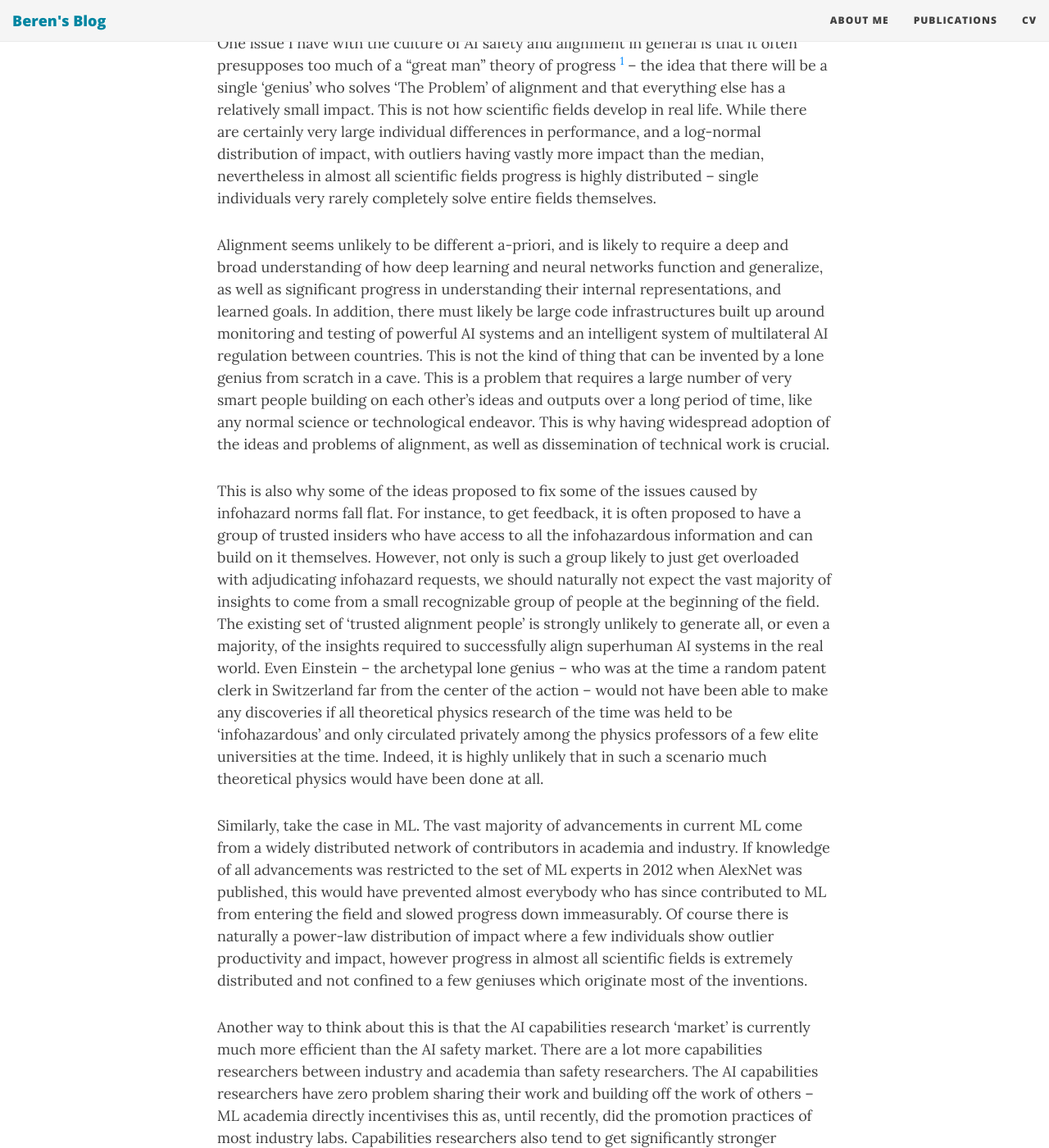
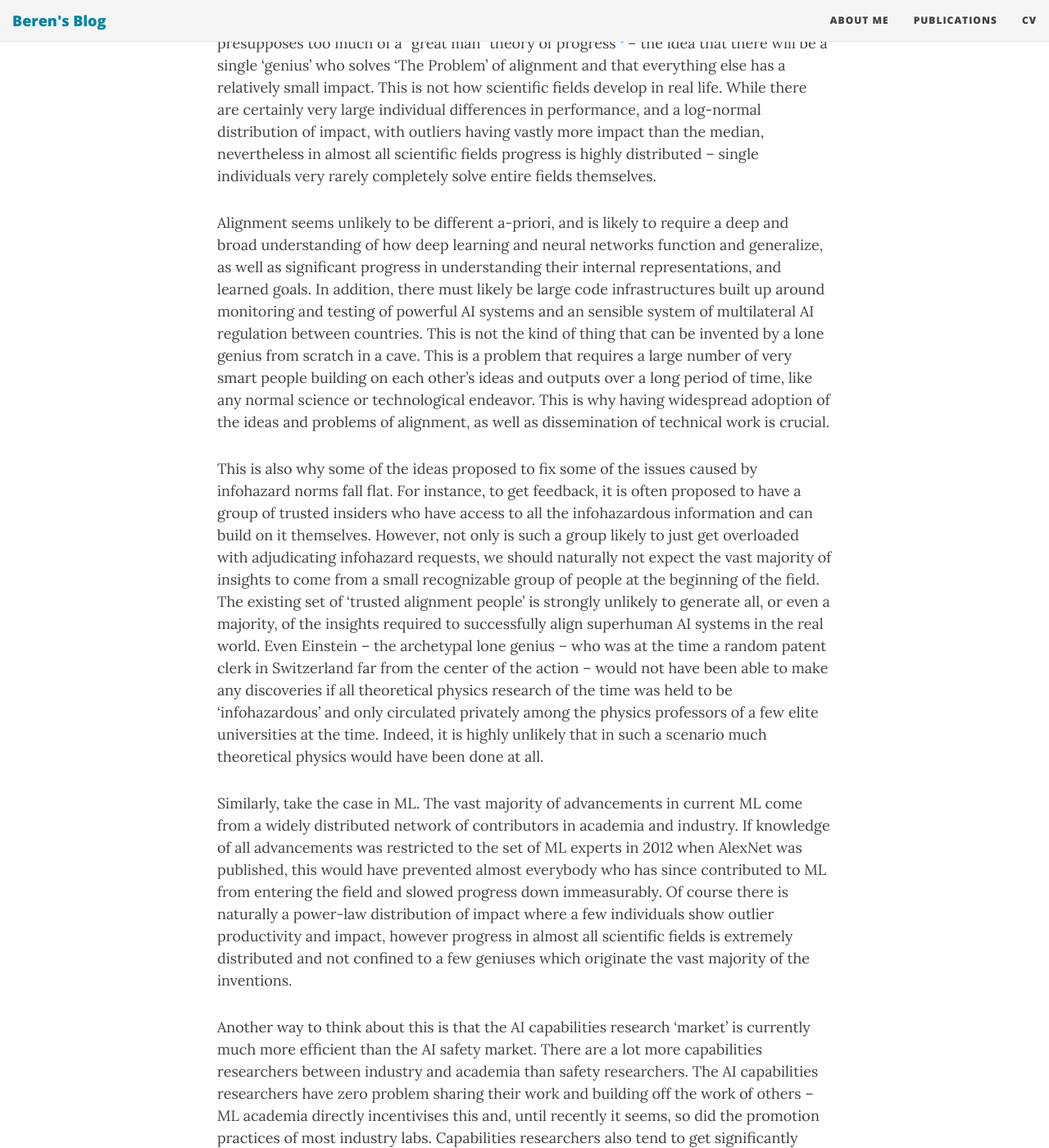
Before and after one commit to BerenMillidge/BerenMillidge.github.io, a Jekyll site: the page built from _posts/2023-08-09-Strong-Infohazard-Norms-Lead-To-Predictable-Failure-Modes.md, in a window 1280 px wide and 1400 px high, scrolled down 3114 px. Shown: the whole window at 82% size. Built offline with Jekyll 4.4.1, drawn with Linux system fonts in a browser that asks for light colours; nearby versions of some CDN libraries; some of the changed text lies outside the part shown.

Commit message:
minor grammar fixes

```diff
--- a/_posts/2023-08-09-Strong-Infohazard-Norms-Lead-To-Predictable-Failure-Modes.md
+++ b/_posts/2023-08-09-Strong-Infohazard-Norms-Lead-To-Predictable-Failure-Modes.md
@@ -17,7 +17,7 @@
 
 Perhaps the most obvious point. Not sharing some research or idea because it is infohazardous means people cannot give feedback on it and highlight either that it is already known and has been tried and experimented with, or that it is obviously wrong for some reason that a critical outsider can see. Nobody will ever be able to see that the emperor has no clothes if it is too 'infohazardous' for the emperor ever to leave the palace in the first place.
 
-Keeping things secret prevents this and leads to poor epistemics since people get much less feedback on their ideas and so cannot learn as easily what are good ideas and what are not. An additional issue in practice is that it is often difficult to tell if a given potentially infohazardous idea will work empirically. The history of machine learning is littered with people with clever ideas that do not work in practice or do not scale. People in the alignment community often do not have the desire nor often the capability to actually implement and test these potentially infohazardous ideas and also, pragmatically, it can often just be fiddly and annoying, as well as take up a lot of time and effort to set up actually rigorous experiments to test if your infohazardous idea actually works in practice. Not testing your infohazardous ideas means that you never get any kind of feedback on whether or not they are true (and so actually infohazardous) and prevents learning.
+Keeping things secret prevents this and leads to poor epistemics since people get much less feedback on their ideas and so cannot learn as easily what are good ideas and what are not. An additional issue in practice is that it is often difficult to tell if a given potentially infohazardous idea will work empirically. The history of machine learning is littered with people with clever ideas that do not work in practice or do not scale. People in the alignment community often do not have the desire nor the capability to actually implement and test these potentially infohazardous ideas and also, pragmatically, it can often just be fiddly and annoying, as well as take up a lot of time and effort to set up  rigorous experiments to test if your infohazardous idea actually works in practice. Not testing your infohazardous ideas means that you never get any kind of feedback on whether or not they are true (and so actually infohazardous) and prevents learning.
 
 **Thinking your work is infohazardous leads to overrating novelty or power of your work**
 
@@ -35,13 +35,13 @@
 
 One issue I have with the culture of AI safety and alignment in general is that it often presupposes too much of a "great man" theory of progress [^1] -- the idea that there will be a single 'genius' who solves 'The Problem' of alignment and that everything else has a relatively small impact. This is not how scientific fields develop in real life. While there are certainly very large individual differences in performance, and a log-normal distribution of impact, with outliers having vastly more impact than the median, nevertheless in almost all scientific fields progress is highly distributed -- single individuals very rarely completely solve entire fields themselves.
 
-Alignment seems unlikely to be different a-priori, and is likely to require a deep and broad understanding of how deep learning and neural networks function and generalize, as well as significant progress in understanding their internal representations, and learned goals. In addition, there must likely be large code infrastructures built up around monitoring and testing of powerful AI systems and an intelligent system of multilateral AI regulation between countries. This is not the kind of thing that can be invented by a lone genius from scratch in a cave. This is a problem that requires a large number of very smart people building on each other's ideas and outputs over a long period of time, like any normal science or technological endeavor. This is why having widespread adoption of the ideas and problems of alignment, as well as dissemination of technical work is crucial.
+Alignment seems unlikely to be different a-priori, and is likely to require a deep and broad understanding of how deep learning and neural networks function and generalize, as well as significant progress in understanding their internal representations, and learned goals. In addition, there must likely be large code infrastructures built up around monitoring and testing of powerful AI systems and an sensible system of multilateral AI regulation between countries. This is not the kind of thing that can be invented by a lone genius from scratch in a cave. This is a problem that requires a large number of very smart people building on each other's ideas and outputs over a long period of time, like any normal science or technological endeavor. This is why having widespread adoption of the ideas and problems of alignment, as well as dissemination of technical work is crucial.
 
 This is also why some of the ideas proposed to fix some of the issues caused by infohazard norms fall flat. For instance, to get feedback, it is often proposed to have a group of trusted insiders who have access to all the infohazardous information and can build on it themselves. However, not only is such a group likely to just get overloaded with adjudicating infohazard requests, we should naturally not expect the vast majority of insights to come from a small recognizable group of people at the beginning of the field. The existing set of 'trusted alignment people' is strongly unlikely to generate all, or even a majority, of the insights required to successfully align superhuman AI systems in the real world. Even Einstein -- the archetypal lone genius -- who was at the time a random patent clerk in Switzerland far from the center of the action -- would not have been able to make any discoveries if all theoretical physics research of the time was held to be 'infohazardous' and only circulated privately among the physics professors of a few elite universities at the time. Indeed, it is highly unlikely that in such a scenario much theoretical physics would have been done at all.
 
-Similarly, take the case in ML. The vast majority of advancements in current ML come from a widely distributed network of contributors in academia and industry. If knowledge of all advancements was restricted to the set of ML experts in 2012 when AlexNet was published, this would have prevented almost everybody who has since contributed to ML from entering the field and slowed progress down immeasurably. Of course there is naturally a power-law distribution of impact where a few individuals show outlier productivity and impact, however progress in almost all scientific fields is extremely distributed and not confined to a few geniuses which originate most of the inventions.
+Similarly, take the case in ML. The vast majority of advancements in current ML come from a widely distributed network of contributors in academia and industry. If knowledge of all advancements was restricted to the set of ML experts in 2012 when AlexNet was published, this would have prevented almost everybody who has since contributed to ML from entering the field and slowed progress down immeasurably. Of course there is naturally a power-law distribution of impact where a few individuals show outlier productivity and impact, however progress in almost all scientific fields is extremely distributed and not confined to a few geniuses which originate the vast majority of the inventions.
 
-Another way to think about this is that the AI capabilities research 'market' is currently much more efficient than the AI safety market. There are a lot more capabilities researchers between industry and academia than safety researchers. The AI capabilities researchers have zero problem sharing their work and building off the work of others -- ML academia directly incentivises this as, until recently, did the promotion practices of most industry labs. Capabilities researchers also tend to get significantly stronger empirical feedback loops than a lot of alignment research and, generally, better mentorship and experience in actually conducting science. This naturally leads to much faster capabilities progress than alignment progress. Having strict infohazard norms and locking down knowledge of new advances to tiny groups of people currently at the top of the alignment status hierarchy further weakens the epistemics of the alignment community and significantly increases the barriers to entry -- which is exactly the opposite of what we want. We need to be making the alignment research market more efficient, and with less barriers to research dissemination and access than capabilities if we want to out-progress them. Strict infohazard norms move things in the wrong direction.
+Another way to think about this is that the AI capabilities research 'market' is currently much more efficient than the AI safety market. There are a lot more capabilities researchers between industry and academia than safety researchers. The AI capabilities researchers have zero problem sharing their work and building off the work of others -- ML academia directly incentivises this and, until recently it seems, so did the promotion practices of most industry labs. Capabilities researchers also tend to get significantly stronger empirical feedback loops than a lot of alignment research and, generally, better mentorship and experience in actually conducting science. This naturally leads to much faster capabilities progress than alignment progress. Having strict infohazard norms and locking down knowledge of new advances to tiny groups of people currently at the top of the alignment status hierarchy further weakens the epistemics of the alignment community and significantly increases the barriers to entry -- which is exactly the opposite of what we want. We need to be making the alignment research market more efficient, and with less barriers to research dissemination and access than capabilities if we want to out-progress them. Strict infohazard norms move things in the wrong direction.
 
 
 **Infohazards prevent results from becoming common knowledge and impose significant frictions**
@@ -61,17 +61,17 @@
 
 Secondly, access to infohazards often becomes a marker and gatekeeper of status within organizations. People higher up in the organization get access to more 'infohazardous' material and ideas. If somebody has an idea that could potentially be infohazardous, they should report it to their manager who can assess the degree of infohazard. Working on an 'infohazardous' project naturally becomes a sign of status, since it shows you are more trusted than those who are not working on such projects. To the extent which we expect ability to assess infohazards to correlate with status, this is fine but in practice status dynamics usually win out over actual correct assignments to handling infohazardous information, and the result is simply an additional axis of status dynamics and a lot of interpersonal friction.
 
-Finally, infohazard norms can be used to distort debate and create and sustain groupthink bubbles. Axioms and claims can be made that are defended with the argument that there are infohazardous reasons, which cannot be shared, to believe in them. Leaders can claim their actions are driven by infohazard considerations and they cannot share their reasoning which renders them impervious to questioning. This leads to an environment where it can be very hard to critique ideas and rationales for action and can lead to a general environment of group-think and cultishness.
+Finally, infohazard norms can be used to distort debate and create and sustain groupthink bubbles. Axioms and claims can be made that are defended with the argument that there are infohazardous reasons, which cannot be shared, to believe in them. Leaders can claim their actions are driven by infohazard considerations such that they cannot share their full reasoning which renders them impervious to questioning. This leads to an environment where it can be very hard to critique ideas and rationales for action and can lead to a high level of group-think and cultishness.
 
 **Infohazards can be abused as tools of power**
 
-While the previous points have originated from a mistake theory frame, where it has been assumed that everybody is operating in good faith and just being miscalibrated. Infohazard norms can also be purposefully abused by bad or simply cynical actors. Claims that specific information or reasoning behind actions is too infohazardous to share can be used to isolate different individuals in an organization and prevent them from coordinating to recognize patterns of negative or malicious behaviour. They can also be used to license and compel obedience to actions which otherwise appear misintentioned or misinformed by claiming that there is secretly a good but infohazardous justification for the action. Finally, infohazard concerns can be weaponized to create a general culture of fear and distrust which makes divide and rule strategies easier and norms around not sharing infohazards can be wielded against whistleblowers and as a threat of termination or social shaming against the targets of power.
+While the previous points have originated from a mistake theory frame, where it has been assumed that everybody is operating in good faith and just being miscalibrated. Infohazard norms can also be purposefully abused by bad or simply cynical actors. Claims that specific information or reasoning behind actions is too infohazardous to share can be used to isolate different individuals in an organization and prevent them from coordinating to recognize patterns of negative or malicious behaviour. They can also be used to license and compel obedience to actions which otherwise appear misintentioned or misinformed by claiming that there is secretly a good but infohazardous justification for the action. Infohazard concerns can also be weaponized to create a general culture of fear and distrust which makes divide and rule strategies easier and norms around not sharing infohazards can be wielded against whistleblowers and used to justify threats of termination or social shaming against the targets of power.
 
 These risks are magnified due to the typical conflation of status with access to infohazardous material within an information. Typically, the higher status individual would be assumed to both have more infohazardous information than others of lower status, as well as often being accepted as the arbiter of what information is potentially infohazardous in the first place.
 
 **Infohazards fail the 'skin in the game' test**
 
-Perhaps the final, and most meta issue with infohazards in practice is that they fail the Talebian test of 'skin in the game'. People claiming an idea is infohazardous detach the idea from reality and receive no feedback on the idea, nor on their claim. There is no downside to overclaiming an infohazardous idea, nor do they usually touch reality and test whether their actual idea is indeed infohazardous empirically.Indeed, it is often looked down upon to perform the 'capabilities' work which would be necessary to put an infohazardous idea to an empirical test.  With status upsides, and no feedback from reality, all the incentives are skewed and, a-priori, such a setup should naturally lead to a great profusion of claims of infohazard-ness.
+Perhaps the final, and most meta issue with infohazards in practice is that they fail the Talebian test of 'skin in the game'. People claiming an idea is infohazardous detach the idea from reality and receive no feedback on the idea, nor on their claim. There is no downside to overclaiming an infohazardous idea, nor do they usually touch reality and test whether their actual idea is indeed infohazardous empirically. Indeed, it is often looked down upon to perform the 'capabilities' work which would be necessary to put an infohazardous idea to an empirical test.  With status upsides, and no feedback from reality, all the incentives are skewed and, a-priori, such a setup should naturally lead to a great profusion of claims of infohazardy-ness.
 
 To make a highly uncharitable analogy, the situation is like a party full of socialist intellectuals who all claim they have billion-dollar startup ideas, but that, of course, being the moral people they are, they wouldn't sully themselves by actually building these startups and becoming billionaires themselves because that would be exploiting the working classes. Of course their claims of having billion-dollar startup ideas might be true, but it seems highly unlikely on priors. Now it's possible to argue that AI safety folk, due to thinking hard about how AI might be dangerous and could exploit humanity might be able to tap into unusual insights into the required capabilities for AGI. Analogously, the socialist intellectual might be able to argue that their deep study of the evils of capitalism might make them uniquely positioned to understand how best to exploit the proletariat to become a billionaire. Again, this is possible, but without any strong evidence in favour, and in consideration of the status dynamics at play, such arguments should generally be dismissed
 
```
